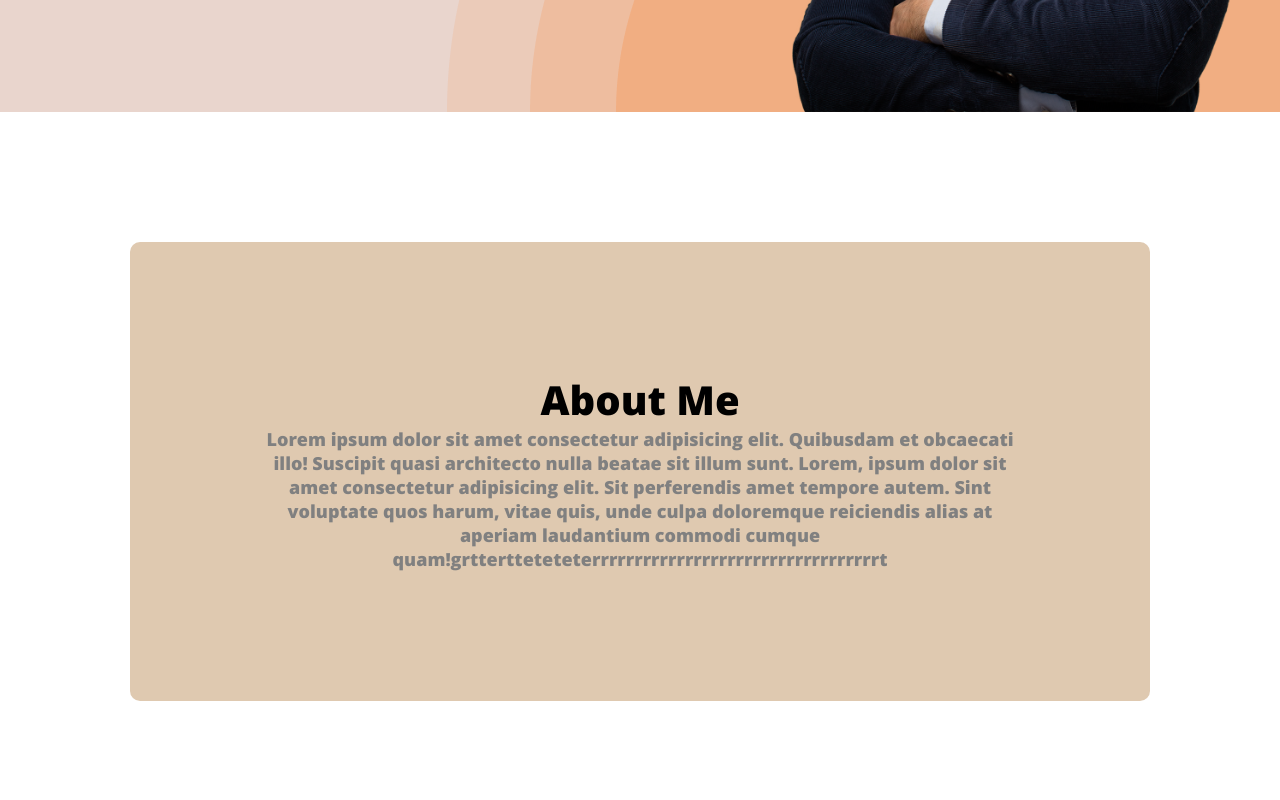
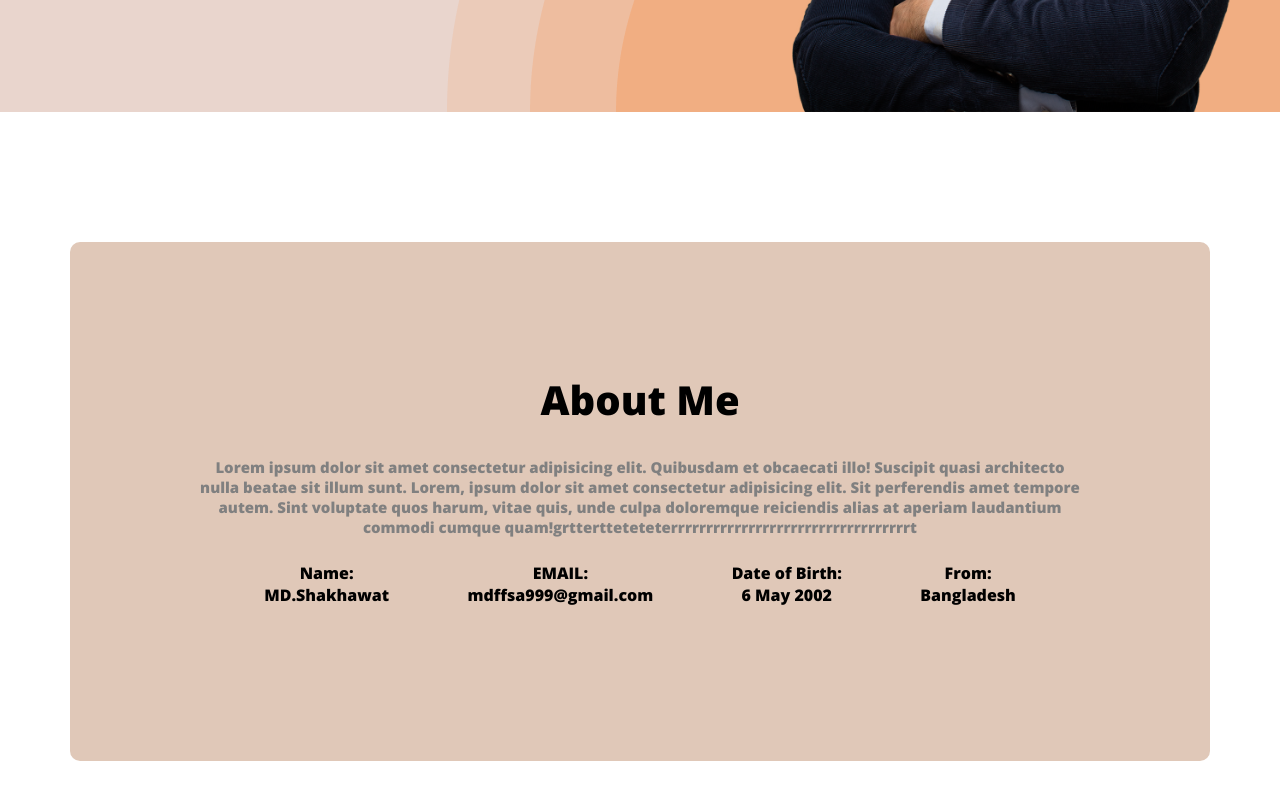
Before and after one commit to Mdshakhawatsa/webdeveloper-portfolio, a plain HTML site: page index.html in a window 1280 px wide. Shown: the part 558-1358 px from the top of the page. Drawn offline with nearby package versions, Linux system fonts and the light colour scheme.

Commit message:
about add

```diff
--- a/index.html
+++ b/index.html
@@ -44,7 +44,31 @@
     <main>
         <section class="about">
             <h3 class="sec-title">About Me</h3>
-            <p class="sec-description">Lorem ipsum dolor sit amet consectetur adipisicing elit. Quibusdam et obcaecati illo! Suscipit quasi architecto nulla beatae sit illum sunt. Lorem, ipsum dolor sit amet consectetur adipisicing elit. Sit perferendis amet tempore autem. Sint voluptate quos harum, vitae quis, unde culpa doloremque reiciendis alias at aperiam laudantium commodi cumque quam!grttertteteteterrrrrrrrrrrrrrrrrrrrrrrrrrrrrrrrrrt</p>
+            <p class="sec-description">Lorem ipsum dolor sit amet consectetur adipisicing elit. Quibusdam et obcaecati illo! Suscipit quasi architecto nulla beatae sit illum sunt. Lorem, ipsum dolor sit amet consectetur adipisicing elit. Sit perferendis amet tempore autem. Sint voluptate quos harum, vitae quis, unde culpa doloremque reiciendis alias at aperiam laudantium commodi cumque quam!grttertteteteterrrrrrrrrrrrrrrrrrrrrrrrrrrrrrrrrrt
+
+            </p>
+            <div class="about-infoo">
+
+                <div class="about-info">
+                    <h4 class="info-title">Name:</h4>
+                    <p class="info-description">MD.Shakhawat</p>
+                </div>
+                <div class="about-info">
+                    <h4 class="info-title">EMAIL:</h4>
+                    <p class="info-description">mdffsa999@gmail.com</p>
+                </div>
+                <div class="about-info">
+                    <h4 class="info-title">Date of Birth:</h4>
+                    <p class="info-description">6 May 2002</p>
+                </div>
+                <div class="about-info">
+                    <h4 class="info-title">From:</h4>
+                    <p class="info-description">Bangladesh</p>
+                </div>
+
+            </div>
+
+
 
 
         </section>
--- a/styles/style.css
+++ b/styles/style.css
@@ -27,10 +27,11 @@ body{
     text-align: center;
     font-size: 40px;
     font-weight: 700;
+    margin-bottom: 30px;
 }
 .sec-description{
     color: gray;
-    font-size: 18px;
+    font-size: 15px;
     text-align: center;
 
 }
@@ -111,7 +112,21 @@ nav{
 /* about section */
 .about{
     padding: 130px;
-    background-color: #dfc9b0;
+    background-color: #e0c8b8;
     border-radius: 10px;
-    margin: 130px ;
+    margin: 130px 0;
 }
+.about-infoo{
+   display: flex;
+   justify-content: space-around;
+   margin: 25px;
+}
+.about-info{
+    text-align: center;
+}
+
+/* main section */
+main{
+    max-width: 1140px;
+    margin: 0 auto;
+}
```
